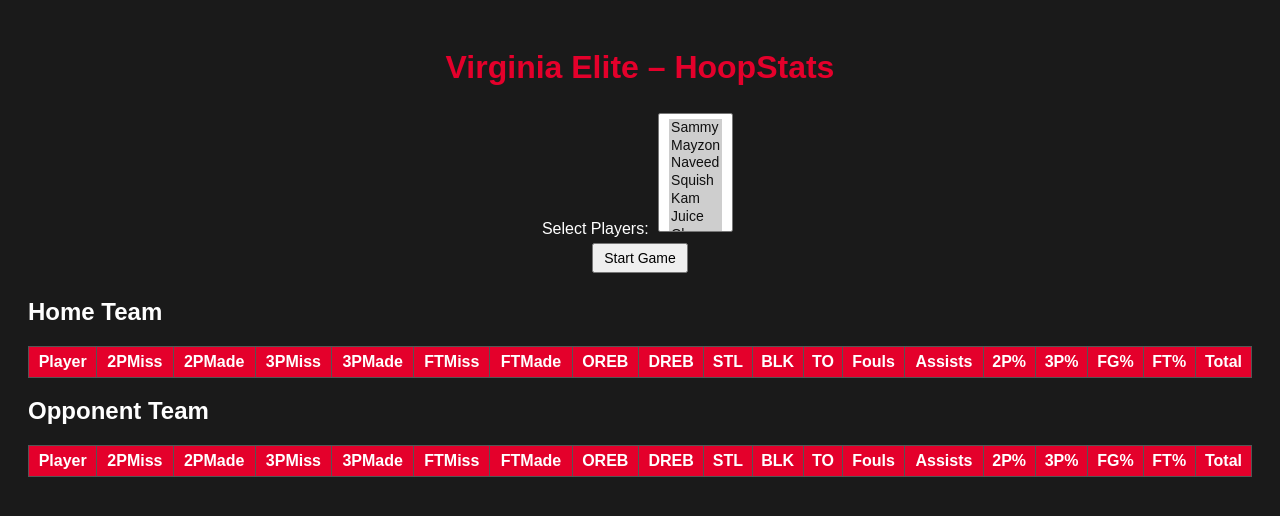
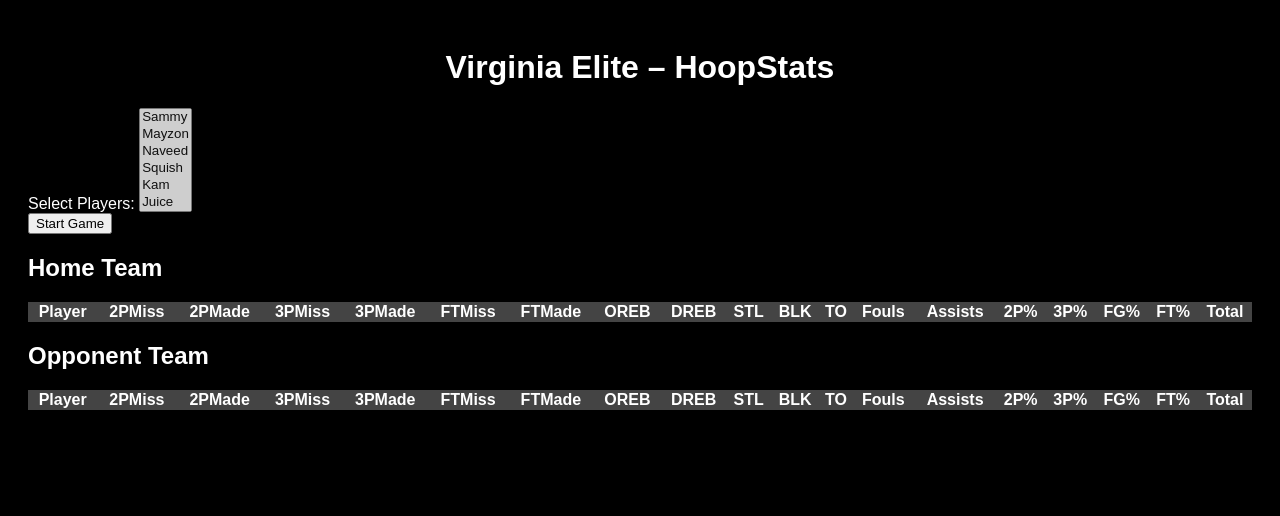
Before and after one commit to shawnclark8/Southern-Maryland-PYBL, a plain HTML site: page index.html in a window 1280 px wide. Drawn offline with Linux system fonts and the light colour scheme.

Commit message:
Update index.html

```diff
--- a/index.html
+++ b/index.html
@@ -5,14 +5,11 @@
   <meta charset="UTF-8" />
   <title>Virginia Elite – HoopStats</title>
   <style>
-    body { font-family: sans-serif; background: #1a1a1a; color: #fff; padding: 20px; }
-    h1 { color: #e4002b; text-align: center; }
-    .button-bar, .setup-bar { text-align: center; margin-bottom: 20px; }
-    select, button, input { padding: 5px 10px; font-size: 14px; margin: 5px; }
-    table { width: 100%; border-collapse: collapse; background: #222; color: #fff; }
-    th, td { border: 1px solid #555; padding: 6px; text-align: center; }
-    th { background: #e4002b; }
-    tfoot td { font-weight: bold; background: #333; }
+    body { font-family: sans-serif; background: #000; color: #fff; padding: 20px; }
+h1 { color: #fff; text-align: center; }
+table { width: 100%; border-collapse: collapse; background: #111; color: #fff; }
+th { background: #444; }
+tfoot td { font-weight: bold; background: #222; }
     .stat-buttons { display: flex; justify-content: center; gap: 4px; }
   </style>
 </head>
@@ -157,7 +154,7 @@ function formatPct(made, missed) {
 }
 
 function generateBoxScore() {
-  let html = "<html><head><title>Box Score</title><style>body{font-family:sans-serif;background:#1a1a1a;color:#fff;padding:20px;}h2{color:#e4002b;}table{width:100%;border-collapse:collapse;}th,td{border:1px solid #666;padding:6px;text-align:center;}th{background:#e4002b;color:white;}tfoot td{font-weight:bold;background:#333;}</style></head><body>";
+  let html = "<html><head><title>Box Score</title><style>body{font-family:sans-serif;background:#000;color:#fff;padding:20px;}h2{color:#fff;}table{width:100%;border-collapse:collapse;}th,td{border:1px solid #666;padding:6px;text-align:center;}th{background:#444;color:white;}tfoot td{font-weight:bold;background:#222;}</style></head><body>";
   html += "<h2>Virgnia Elite – Box Score</h2>";
 
   ["home", "opponent"].forEach(team => {
```
